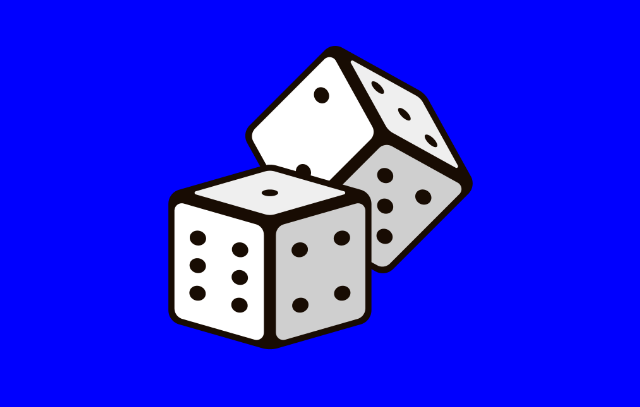
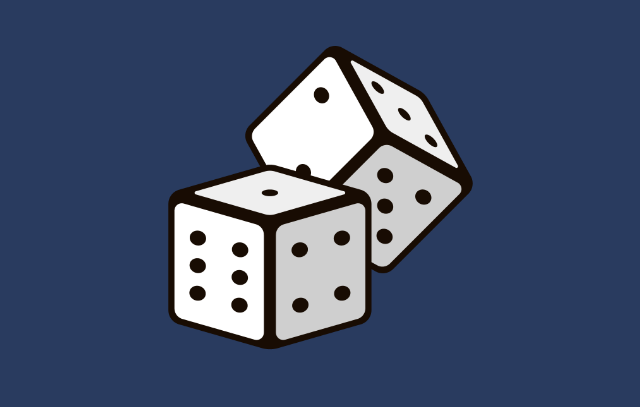
Before and after one commit to shiwi123/dice--game-2, a plain HTML site: page index.html in a window 1280 px wide. Shown: the top 407 px of the page, without its empty margins (332-972 px from the left). Drawn offline with Linux system fonts and the light colour scheme.

Commit message:
Update index.css

```diff
--- a/css/index.css
+++ b/css/index.css
@@ -1,5 +1,5 @@
 body{
-  background-color:blue;
+  background-color:#293b5f;
 }
 img{
   position: relative;
```
